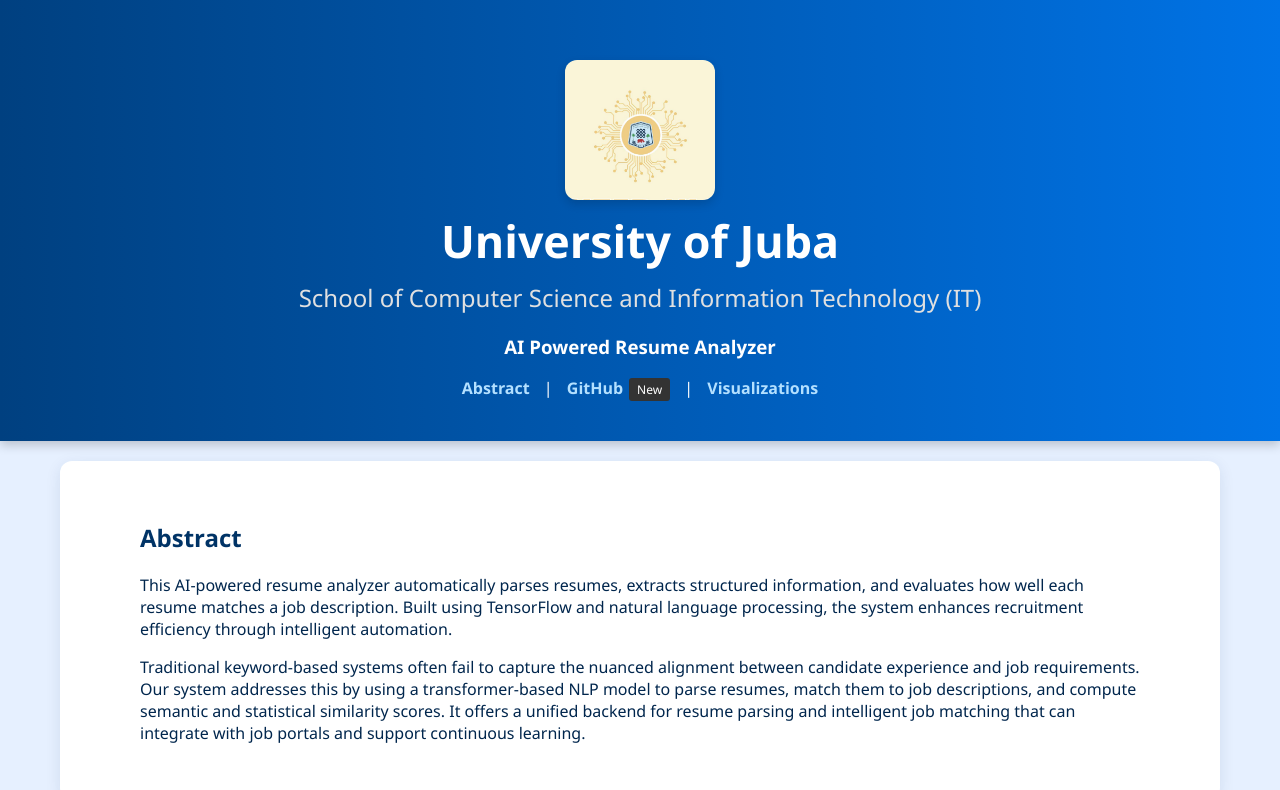
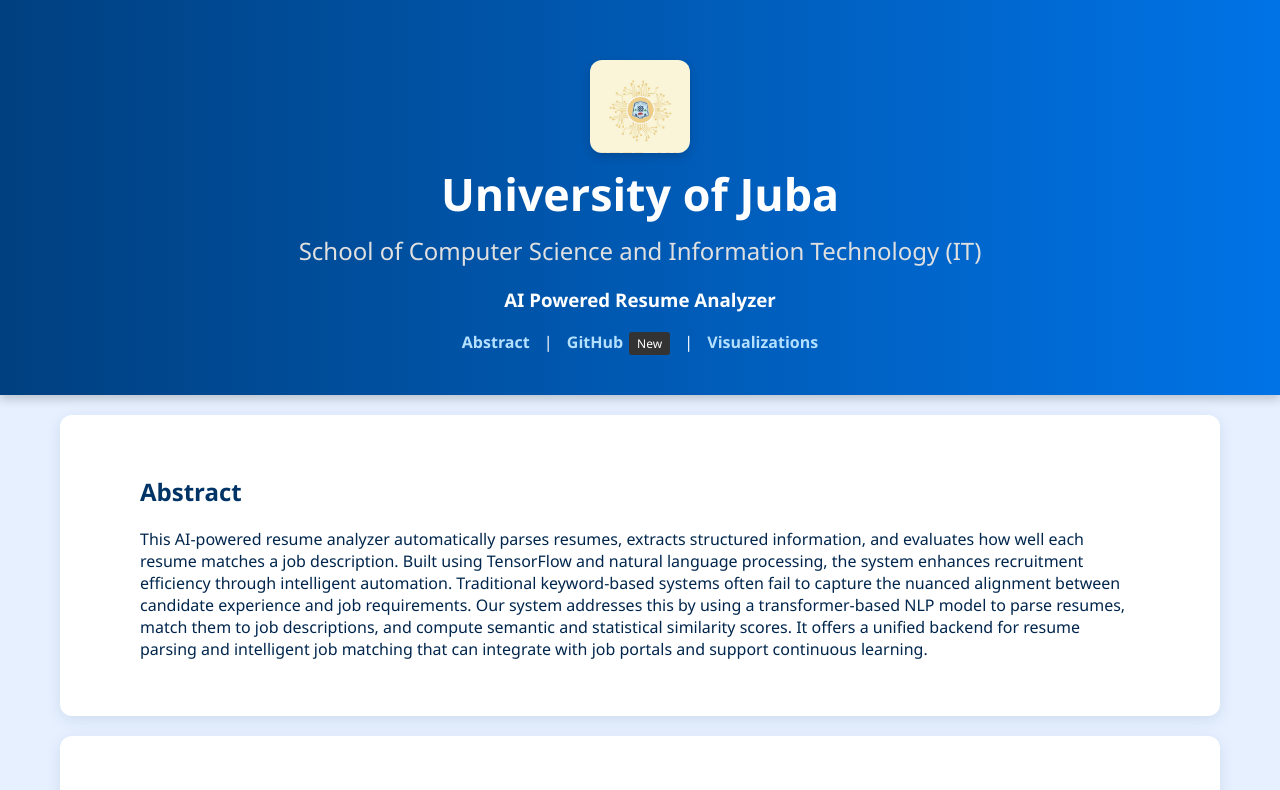
Before and after one commit to Ganomanut/junubinTech_website1, a plain HTML site: page index.html in a window 1280 px wide. Shown: the top 790 px of the page. Drawn offline with Linux system fonts and the light colour scheme.

Commit message:
Update index.html

```diff
--- a/index.html
+++ b/index.html
@@ -60,7 +60,7 @@
       margin: 20px auto;
     }
     .logo-img {
-      max-width: 150px;
+      max-width: 100px;
       margin-bottom: 10px;
     }
     pre {
@@ -108,10 +108,12 @@
   <section id="abstract">
     <h2>Abstract</h2>
     <p>
-      This AI-powered resume analyzer automatically parses resumes, extracts structured information, and evaluates how well each resume matches a job description. Built using TensorFlow and natural language processing, the system enhances recruitment efficiency through intelligent automation.
-    </p>
-    <p>
-      Traditional keyword-based systems often fail to capture the nuanced alignment between candidate experience and job requirements. Our system addresses this by using a transformer-based NLP model to parse resumes, match them to job descriptions, and compute semantic and statistical similarity scores. It offers a unified backend for resume parsing and intelligent job matching that can integrate with job portals and support continuous learning.
+      This AI-powered resume analyzer automatically parses resumes, extracts structured information, and evaluates how well each resume matches a job description.
+      Built using TensorFlow and natural language processing, the system enhances recruitment efficiency through intelligent automation.
+
+      Traditional keyword-based systems often fail to capture the nuanced alignment between candidate experience and job requirements.
+      Our system addresses this by using a transformer-based NLP model to parse resumes, match them to job descriptions, and compute semantic and statistical similarity scores.
+      It offers a unified backend for resume parsing and intelligent job matching that can integrate with job portals and support continuous learning.
     </p>
   </section>
 
```
